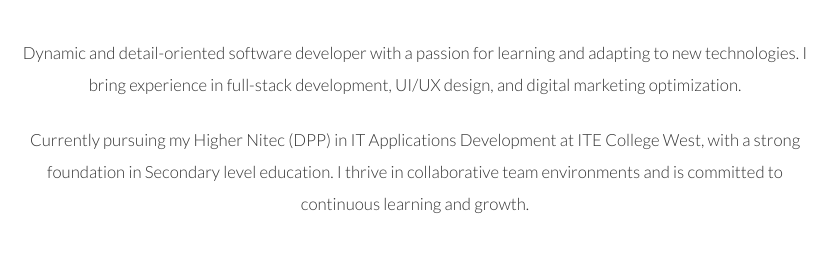
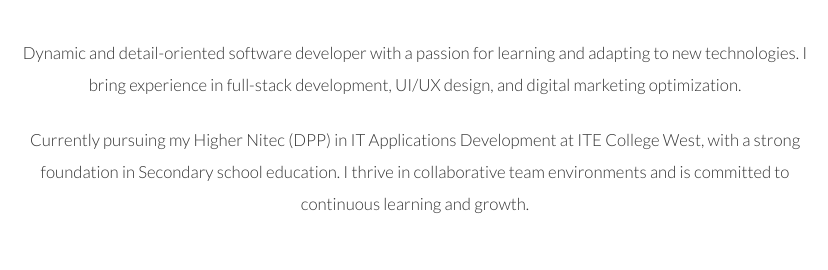
Before and after one commit to LearnCoding33/LearnCoding33.github.io, a plain HTML site: page index.html in a window 1280 px wide. Shown: the part 1080-1350 px from the top of the page, 225-1053 px from the left. Drawn offline with nearby package versions, Linux system fonts and the light colour scheme.

Commit message:
Correct educational term from 'Secondary level' to 'Secondary school'
Updated educational background description for clarity.

```diff
--- a/index.html
+++ b/index.html
@@ -457,7 +457,7 @@
                 <h2>About Me</h2>
                 <div class="about-content">
                     <p>Dynamic and detail-oriented software developer with a passion for learning and adapting to new technologies. I bring experience in full-stack development, UI/UX design, and digital marketing optimization.</p>
-                    <p>Currently pursuing my Higher Nitec (DPP) in IT Applications Development at ITE College West, with a strong foundation in Secondary level education. I thrive in collaborative team environments and is committed to continuous learning and growth.</p>
+                    <p>Currently pursuing my Higher Nitec (DPP) in IT Applications Development at ITE College West, with a strong foundation in Secondary school education. I thrive in collaborative team environments and is committed to continuous learning and growth.</p>
                 </div>
             </div>
         </section>
```
